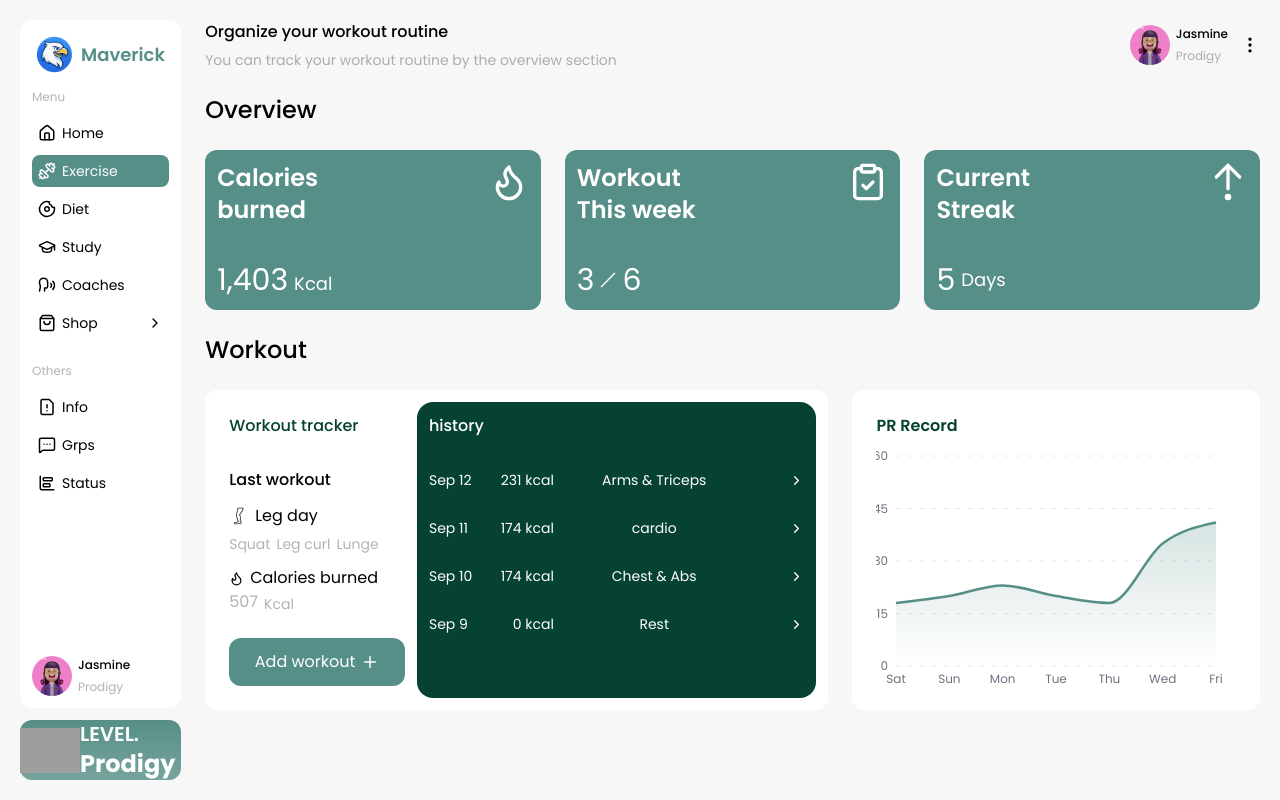
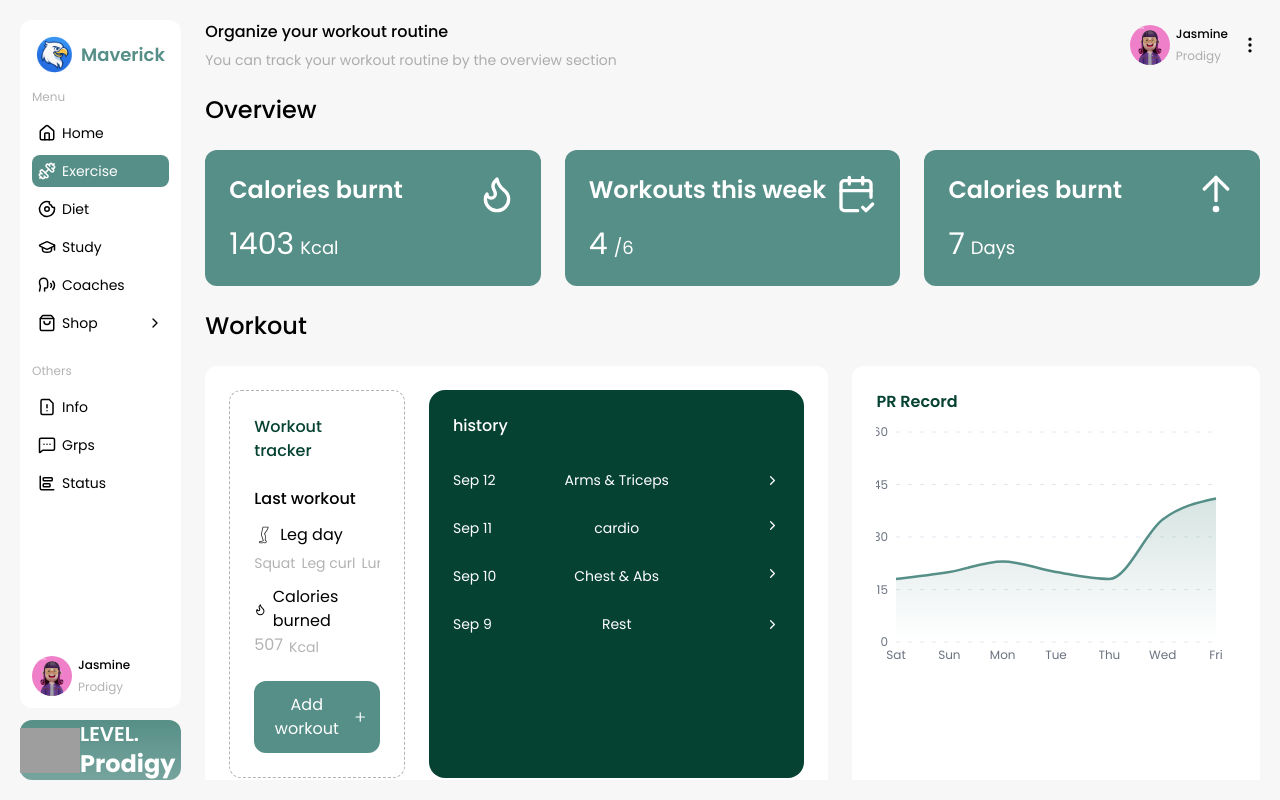
Before and after one commit to youneshajizde/maverick-personal-growth, a Next.js app: page /dashboard/exercise in a window 1280 px wide. Built offline with nearby package versions, Linux system fonts and the light colour scheme; grey boxes are pictures that could not be loaded.

Commit message:
home: starts

```diff
--- a/app/dashboard/exercise/page.tsx
+++ b/app/dashboard/exercise/page.tsx
@@ -1,19 +1,25 @@
 "use client";
 
-import React from "react";
+import React, { useState } from "react";
+import Image from "next/image";
 import {
   ArrowUpFromDotIcon,
-  ChevronRightIcon,
-  ClipboardCheckIcon,
+  CalendarCheck2Icon,
   EllipsisVerticalIcon,
   FlameIcon,
-  PlusIcon,
-  SlashIcon,
 } from "lucide-react";
-import Image from "next/image";
-import WeightChart from "@/features/exercise/components/WeightChart";
+
+import WeightChart from "@/features/exercise/components/organisms/WeightChart";
+import WorkoutTracker from "@/features/exercise/components/organisms/WorkoutTracker";
+import WorkoutHistory from "@/features/exercise/components/organisms/WorkoutHistory";
+import OverviewCard from "@/features/exercise/components/molecules/OverviewCard";
 
 const ExercisePage = () => {
+  const [overviewData, setOverviewData] = useState({
+    calories: 1403,
+    workoutsCompleted: 4,
+    streakDays: 7,
+  });
   return (
     <div>
       <div className="f-align justify-between mb-6">
@@ -45,129 +51,32 @@ const ExercisePage = () => {
       </div>
       <h2 className="text-2xl font-medium mb-6">Overview</h2>
       <div className="grid grid-cols-1 lg:grid-cols-3 gap-6">
-        <div className="col-span-1 text-white flex flex-col justify-between h-40 rounded-xl bg-secondary p-3 space-y-3">
-          <div className="flex justify-between">
-            <p className="font-semibold text-2xl">
-              Calories <br /> burned
-            </p>
-            <FlameIcon size={40} />
-          </div>
-
-          <p className="text-3xl font-light flex items-end gap-1.5">
-            1,403
-            <span className="text-lg">Kcal</span>
-          </p>
-        </div>
-        <div className="col-span-1 flex flex-col justify-between text-white bg-secondary h-40 rounded-xl p-3">
-          <div className="flex justify-between">
-            <p className="font-semibold text-2xl">
-              Workout <br />
-              This week
-            </p>
-            <ClipboardCheckIcon size={40} />
-          </div>
-
-          <p className="text-3xl font-light f-align gap-1.5">
-            3 <SlashIcon size={16} />6
-          </p>
-        </div>
-        <div className="col-span-1 flex flex-col justify-between text-white bg-secondary h-40 rounded-xl p-3">
-          <div className="flex justify-between">
-            <p className="font-semibold text-2xl">
-              Current <br />
-              Streak
-            </p>
-            <ArrowUpFromDotIcon size={40} />
-          </div>
-
-          <p className="text-3xl font-light f-align gap-1.5">
-            5 <span className="text-lg">Days</span>{" "}
-          </p>
-        </div>
+        <OverviewCard
+          title={"Calories burnt"}
+          value={overviewData.calories}
+          unit="Kcal"
+          icon={<FlameIcon size={40} />}
+        />
+        <OverviewCard
+          title={"Workouts this week"}
+          value={overviewData.workoutsCompleted}
+          unit="/6"
+          icon={<CalendarCheck2Icon size={40} />}
+        />
+        <OverviewCard
+          title={"Calories burnt"}
+          value={overviewData.streakDays}
+          unit="Days"
+          icon={<ArrowUpFromDotIcon size={40} />}
+        />
       </div>
       <h2 className="text-2xl font-medium mb-6 my-6">Workout</h2>
       <div className="grid grid-cols-1 lg:grid-cols-5 gap-6 *:rounded-xl">
-        <div className="lg:col-span-3 space-y-6 h-auto sm:space-y-0 bg-white p-3 grid grid-cols-1 sm:grid-cols-3">
-          <div className="flex flex-col justify-between h-full bg-white  rounded-xl col-span-1 sm:p-3">
-            <p className="font-medium text-primary">Workout tracker</p>
-
-            <div className="mt-6 ">
-              <p className="font-medium">Last workout</p>
-
-              <div>
-                <div className="!mt-3">
-                  <p className="f-align gap-1.5">
-                    <Image
-                      src={"/images/icons/leg.svg"}
-                      alt="leg"
-                      width={20}
-                      height={20}
-                    />
-                    <span>Leg day</span>
-                  </p>
-                  <ul className="mt-1.5 *:text-black/30 f-align gap-1.5 *:text-sm truncate">
-                    <li>Squat</li>
-                    <li>Leg curl</li>
-                    <li>Lunge</li>
-                  </ul>
-                </div>
-                <div className="mt-3">
-                  <p className="f-align gap-1.5">
-                    <FlameIcon size={15} />
-                    <span>Calories burned</span>
-                  </p>
-                  <p className="flex *:text-black/30 items-end gap-1.5">
-                    <span className="">507</span>
-                    <span className="text-sm">Kcal</span>
-                  </p>
-                </div>
-              </div>
-
-              <button className="mb-6 sm:mb-0 mt-6  f-align justify-center w-full gap-1.5 bg-secondary p-3 rounded-xl text-white">
-                <span>Add workout</span>
-                <PlusIcon size={18} />
-              </button>
-            </div>
-          </div>
-          <div className="bg-primary rounded-2xl p-3 col-span-2">
-            <p className="font-medium text-white">history</p>
-            <ul className="mt-6 space-y-3">
-              <li className="grid text-sm grid-cols-[50px_75px_1fr_50px] items-center text-white py-2">
-                <span>Sep 12</span>
-                <span className="text-right">231 kcal</span>
-                <span className="text-center">Arms & Triceps</span>
-                <span className="justify-self-end">
-                  <ChevronRightIcon size={15} />
-                </span>
-              </li>
-              <li className="grid grid-cols-[50px_75px_1fr_50px] text-sm items-center text-white py-2">
-                <span>Sep 11</span>
-                <span className="text-right">174 kcal</span>
-                <span className="text-center">cardio</span>
-                <span className="justify-self-end">
-                  <ChevronRightIcon size={15} />
-                </span>
-              </li>
-              <li className="grid grid-cols-[50px_75px_1fr_50px] text-sm items-center text-white py-2">
-                <span>Sep 10</span>
-                <span className="text-right">174 kcal</span>
-                <span className="text-center">Chest & Abs</span>
-                <span className="justify-self-end">
-                  <ChevronRightIcon size={15} />
-                </span>
-              </li>
-              <li className="grid grid-cols-[50px_75px_1fr_50px] text-sm items-center text-white py-2">
-                <span>Sep 9</span>
-                <span className="text-right">0 kcal</span>
-                <span className="text-center">Rest</span>
-                <span className="justify-self-end">
-                  <ChevronRightIcon size={15} />
-                </span>
-              </li>
-            </ul>
-          </div>
+        <div className="lg:col-span-3 space-y-6 sm:gap-6  h-auto sm:space-y-0 bg-white p-6 grid grid-cols-1 sm:grid-cols-3">
+          <WorkoutTracker />
+          <WorkoutHistory />
         </div>
-        <div className="lg:col-span-2 h-80 bg-white p-6">
+        <div className="lg:col-span-2 h-auto bg-white p-6">
           <WeightChart />
         </div>
       </div>
--- a/app/dashboard/page.tsx
+++ b/app/dashboard/page.tsx
@@ -1,16 +1,62 @@
-import Clock from "@/features/exercise/components/Clock";
+"use client";
 
-import React from "react";
+import Clock from "@/features/exercise/components/atoms/Clock";
+import OverviewCard from "@/features/exercise/components/molecules/OverviewCard";
+import {
+  ArrowUpFromDotIcon,
+  CalendarCheck2Icon,
+  DonutIcon,
+  DumbbellIcon,
+  FlameIcon,
+  GraduationCapIcon,
+} from "lucide-react";
+
+import React, { useState } from "react";
 
 const Dashboard = () => {
+  const [overviewData, setOverviewData] = useState({
+    calories: +1003,
+    workoutsCompleted: +500,
+    streakDays: +1400,
+  });
   return (
     <section className="space-y-3">
       <nav className=" mt-3 sm:mt-0 f-align justify-center sm:justify-between">
-        <h1 className="text-xl text-center sm:text-start sm:text-2xl font-medium ">
+        <div className="space-y-1.5">
+
+        <h1 className="text-xl sm:text-2xl font-medium ">
           Welcome home Maverick Jonas!😎
         </h1>
+        <p className="text-sm text-black/30">
+          You can track your workout routine by the overview section
+        </p>
+        </div>
         <Clock />
       </nav>
+      <h2 className="text-2xl font-medium my-6">Overview</h2>
+      <div className="grid grid-cols-1 lg:grid-cols-3 gap-6">
+        <OverviewCard
+          title={"Exercise"}
+          value={overviewData.calories}
+          unit="points"
+          icon={<DumbbellIcon size={40} />}
+          className="bg-primary"
+        />
+        <OverviewCard
+          title={"Diet"}
+          value={overviewData.workoutsCompleted}
+          unit="points"
+          icon={<DonutIcon size={40} />}
+          className="bg-primary"
+        />
+        <OverviewCard
+          title={"Study"}
+          value={overviewData.streakDays}
+          unit="points"
+          icon={<GraduationCapIcon size={40} />}
+          className="bg-primary"
+        />
+      </div>
     </section>
   );
 };
--- a/app/page.tsx
+++ b/app/page.tsx
@@ -1,5 +1,7 @@
 export default function Home() {
   return (
-   <section className="bg-red-300"></section>
+   <section className="bg-red-300">
+
+   </section>
   );
 }
--- /dev/null
+++ b/features/exercise/components/molecules/OverviewCard.tsx
@@ -0,0 +1,36 @@
+import { cn } from "@/shared/utils/functions";
+import React from "react";
+
+interface OverviewCardProps {
+  title: string;
+  icon: React.ReactNode;
+  value: number;
+  unit?: string;
+  className?: string;
+}
+
+const OverviewCard = ({
+  title,
+  icon,
+  value,
+  unit,
+  className,
+}: OverviewCardProps) => {
+  return (
+    <div
+      className={cn("col-span-1 text-white flex flex-col justify-between h-auto rounded-xl p-6 space-y-3 bg-secondary" , className)}
+    >
+      <div className="flex justify-between">
+        <p className="font-semibold text-2xl">{title}</p>
+        {icon}
+      </div>
+
+      <p className="text-3xl font-light flex items-end gap-1.5">
+        {value}
+        {unit && <span className="text-lg">{unit}</span>}
+      </p>
+    </div>
+  );
+};
+
+export default OverviewCard;
--- /dev/null
+++ b/features/exercise/components/organisms/WorkoutHistory.tsx
@@ -0,0 +1,41 @@
+import { ChevronRightIcon } from "lucide-react";
+
+const WorkoutHistory = () => {
+  return (
+    <div className="bg-primary rounded-2xl p-6 col-span-2 mt-6 sm:mt-0">
+      <p className="font-medium text-white">history</p>
+      <ul className="mt-6 space-y-3">
+        <li className="grid text-sm grid-cols-[50px_1fr_50px] items-center text-white py-2">
+          <span>Sep 12</span>
+          <span className="text-center">Arms & Triceps</span>
+          <span className="justify-self-end">
+            <ChevronRightIcon size={15} />
+          </span>
+        </li>
+        <li className="grid grid-cols-[50px_1fr_50px] text-sm items-start text-white py-2">
+          <span>Sep 11</span>
+          <span className="text-center">cardio</span>
+          <span className="justify-self-end">
+            <ChevronRightIcon size={15} />
+          </span>
+        </li>
+        <li className="grid grid-cols-[50px_1fr_50px] text-sm items-start text-white py-2">
+          <span>Sep 10</span>
+          <span className="text-center">Chest & Abs</span>
+          <span className="justify-self-end">
+            <ChevronRightIcon size={15} />
+          </span>
+        </li>
+        <li className="grid grid-cols-[50px_1fr_50px] text-sm items-center text-white py-2">
+          <span>Sep 9</span>
+          <span className="text-center">Rest</span>
+          <span className="justify-self-end">
+            <ChevronRightIcon size={15} />
+          </span>
+        </li>
+      </ul>
+    </div>
+  );
+};
+
+export default WorkoutHistory;
--- /dev/null
+++ b/features/exercise/components/organisms/WorkoutTracker.tsx
@@ -0,0 +1,50 @@
+import { FlameIcon, PlusIcon } from "lucide-react";
+import Image from "next/image";
+
+const WorkoutTracker = () => {
+  return (
+    <div className="flex flex-col border border-dashed border-black/30 justify-between h-full bg-white  rounded-xl col-span-1 p-6">
+      <p className="font-medium text-primary">Workout tracker</p>
+
+      <div className="mt-6 ">
+        <p className="font-medium">Last workout</p>
+
+        <div>
+          <div className="!mt-3">
+            <p className="f-align gap-1.5">
+              <Image
+                src={"/images/icons/leg.svg"}
+                alt="leg"
+                width={20}
+                height={20}
+              />
+              <span>Leg day</span>
+            </p>
+            <ul className="mt-1.5 *:text-black/30 f-align gap-1.5 *:text-sm truncate">
+              <li>Squat</li>
+              <li>Leg curl</li>
+              <li>Lunge</li>
+            </ul>
+          </div>
+          <div className="mt-3">
+            <p className="f-align gap-1.5">
+              <FlameIcon size={15} />
+              <span>Calories burned</span>
+            </p>
+            <p className="flex *:text-black/30 items-end gap-1.5">
+              <span className="">507</span>
+              <span className="text-sm">Kcal</span>
+            </p>
+          </div>
+        </div>
+
+          <button className="mb-6 sm:mb-0 mt-6  f-align justify-center w-full gap-1.5 bg-secondary p-3 rounded-xl text-white">
+            <span>Add workout</span>
+            <PlusIcon size={18} />
+          </button>
+      </div>
+    </div>
+  );
+};
+
+export default WorkoutTracker;
--- a/package.json
+++ b/package.json
@@ -13,7 +13,8 @@
     "next": "15.5.2",
     "react": "19.1.0",
     "react-dom": "19.1.0",
-    "recharts": "^3.1.2"
+    "recharts": "^3.1.2",
+    "tailwind-merge": "^3.3.1"
   },
   "devDependencies": {
     "@eslint/eslintrc": "^3",
--- a/shared/navigation/constants/navigation.constants.ts
+++ b/shared/navigation/constants/navigation.constants.ts
@@ -48,7 +48,7 @@ export const navigationSections: NavigationSection[] = [
             {
         type: "Link",
         title: "Coaches",
-        url: "/dashboard/Coaches",
+        url: "/dashboard/coaches",
         value: "Coaches",
         icon: SpeechIcon,
       },
--- /dev/null
+++ b/shared/utils/functions.ts
@@ -0,0 +1,6 @@
+import { clsx, type ClassValue } from "clsx";
+import { twMerge } from "tailwind-merge";
+
+export function cn(...inputs: ClassValue[]) {
+  return twMerge(clsx(inputs));
+}
```
Also changed, not shown: app/dashboard/coaches/page.tsx (added, +9 -0 lines), features/exercise/components/atoms/Clock.tsx (renamed from features/exercise/components/Clock.tsx), features/exercise/components/organisms/WeightChart.tsx (renamed from features/exercise/components/WeightChart.tsx), 1 other file (tests, documents, lock files or other folders).
